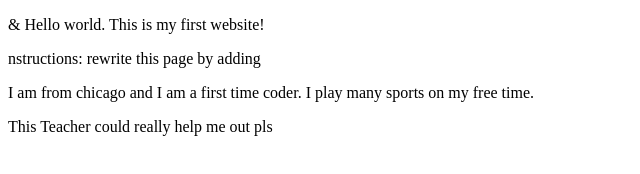
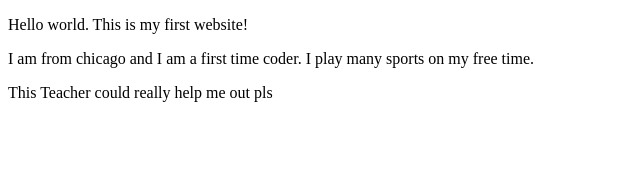
Before and after one commit to cestrada3/lab1, a plain HTML site: page index.html in a window 1280 px wide. Shown: the whole page, without its empty margins (0-640 px from the left). Drawn offline with Linux system fonts and the light colour scheme.

Commit message:
Update index.html

```diff
--- a/index.html
+++ b/index.html
@@ -5,7 +5,8 @@
   <title>ITMD-361 Internet Technologies and Web Design</title>
 </head>
 <body>
-  <p>&amp; Hello world. This is my first website!</p>nstructions: rewrite this page by adding
+  <p> Hello world. This is my first website!
+  </p>
   <p> I am from chicago and I am a first time coder. I play many sports on my free time.
   </p>
   <p>This Teacher could really help me out pls
```
